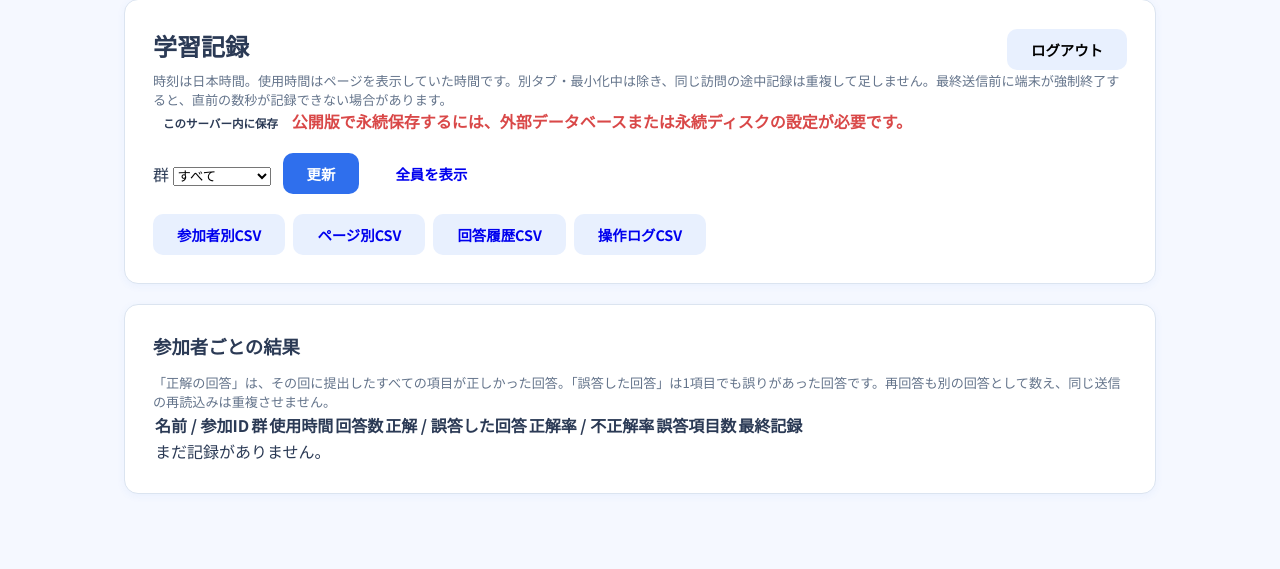
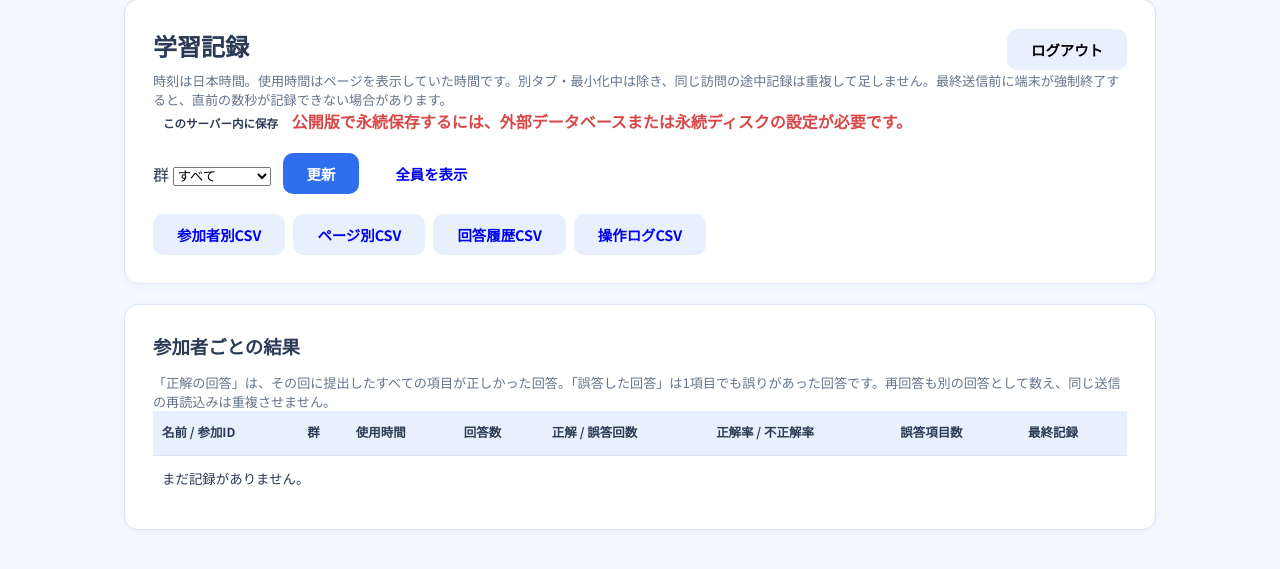
Before and after one commit to s2332093/onomatope_study, a Python web app: template templates/research.html in a window 1280 px wide. Shown: the part 92-661 px from the top of the page. Run offline with Jinja, Linux system fonts and the light colour scheme; the template is opened without the code that fills it, so the values that code supplies are empty.

Commit message:
Improve readability of private research report tables

```diff
--- a/templates/research.html
+++ b/templates/research.html
@@ -1,6 +1,14 @@
 {% extends "base.html" %}
 {% block container_class %}wide{% endblock %}
 {% block content %}
+<style>
+  .research-table { width:100%;border-collapse:collapse;font-size:0.84rem;line-height:1.6; }
+  .research-table th,.research-table td { padding:12px 9px;text-align:left;vertical-align:top;border-bottom:1px solid var(--border); }
+  .research-table th { background:var(--blue-soft);font-size:0.78rem;white-space:nowrap; }
+  .research-table td:first-child { min-width:140px;max-width:240px;overflow-wrap:anywhere; }
+  .research-table td:last-child { min-width:100px; }
+  .research-table tbody tr:last-child td { border-bottom:none; }
+</style>
 <div class="card">
   <div style="display:flex;justify-content:space-between;gap:16px;align-items:center"><h1>学習記録</h1><form method="post" action="{{ request.scope.get('study_prefix','') }}/research/logout">
   <input type="hidden" name="_study_participant" value="{{ request.state.participant }}">
@@ -22,7 +30,7 @@
 <div class="card">
   <h2>参加者ごとの結果</h2>
   <p class="small muted">「正解の回答」は、その回に提出したすべての項目が正しかった回答。「誤答した回答」は1項目でも誤りがあった回答です。再回答も別の回答として数え、同じ送信の再読込みは重複させません。</p>
-  <div style="overflow-x:auto"><table><thead><tr><th>名前 / 参加ID</th><th>群</th><th>使用時間</th><th>回答数</th><th>正解 / 誤答した回答</th><th>正解率 / 不正解率</th><th>誤答項目数</th><th>最終記録</th></tr></thead><tbody>
+  <div style="overflow-x:auto"><table class="research-table"><thead><tr><th>名前 / 参加ID</th><th>群</th><th>使用時間</th><th>回答数</th><th>正解 / 誤答回数</th><th>正解率 / 不正解率</th><th>誤答項目数</th><th>最終記録</th></tr></thead><tbody>
   {% for p in people %}<tr>
     <td><a href="?participant={{ p.participant_id }}&group={{ p.group }}">{{ p.name }}</a><br><small class="muted">{{ p.participant_id[:8] }}…</small></td><td>{{ 'A' if p.group=='experiment' else 'B' }}</td><td>{{ p.seconds }}秒</td><td>{{ p.attempts }}</td><td>{{ p.correct }} / {{ p.incorrect }}</td><td>{{ (p.rate|string)+'%' if p.rate is not none else '—' }} / {{ (p.wrong_rate|string)+'%' if p.wrong_rate is not none else '—' }}</td><td>{{ p.item_wrong }}</td><td>{{ p.last_jst }}</td>
   </tr>{% else %}<tr><td colspan="8">まだ記録がありません。</td></tr>{% endfor %}
@@ -32,11 +40,11 @@
 <div class="card">
   <h2>ページごとの時間・正誤</h2>
   <p class="small muted">線結びの項目正解率は、10形式それぞれの「結ぶ／結ばない」の判断を数えます。文脈練習は2問を別項目として数えます。回答全体の正解率と区別して確認してください。</p>
-  <div style="overflow-x:auto"><table><thead><tr><th>ページ</th><th>使用時間</th><th>訪問数</th><th>回答数</th><th>誤答した回答</th><th>回答正解率</th><th>項目正解率</th><th>誤答項目数</th></tr></thead><tbody>
+  <div style="overflow-x:auto"><table class="research-table"><thead><tr><th>ページ</th><th>使用時間</th><th>訪問数</th><th>回答数</th><th>誤答回数</th><th>回答正解率</th><th>項目正解率</th><th>誤答項目数</th></tr></thead><tbody>
   {% for p in pages %}<tr><td>{{ p.page_label }}<br><small class="muted">{{ p.path }}</small></td><td>{{ p.seconds }}秒</td><td>{{ p.visits }}</td><td>{{ p.attempts }}</td><td>{{ p.incorrect }}</td><td>{{ (p.rate|string)+'%' if p.rate is not none else '—' }}</td><td>{{ (p.item_rate|string)+'%' if p.item_rate is not none else '—' }}</td><td>{{ p.item_wrong }}</td></tr>{% endfor %}
   </tbody></table></div>
 </div>
-<div class="card"><h2>回答履歴</h2><div style="overflow-x:auto"><table><thead><tr><th>提出時刻</th><th>ページ</th><th>結果</th><th>正解 / 誤答項目</th><th>解答</th></tr></thead><tbody>
+<div class="card"><h2>回答履歴</h2><div style="overflow-x:auto"><table class="research-table"><thead><tr><th>提出時刻</th><th>ページ</th><th>結果</th><th>正解 / 誤答項目</th><th>解答</th></tr></thead><tbody>
 {% for a in attempts %}<tr><td>{{ a.time }}</td><td>{{ a.page_label }}</td><td>{{ '正解' if a.correct else '誤答あり' }}</td><td>{{ a.correct_items }} / {{ a.wrong_items }}</td><td><small>{{ a.answer_label }}</small></td></tr>{% endfor %}
 </tbody></table></div></div>
 {% endif %}
```
